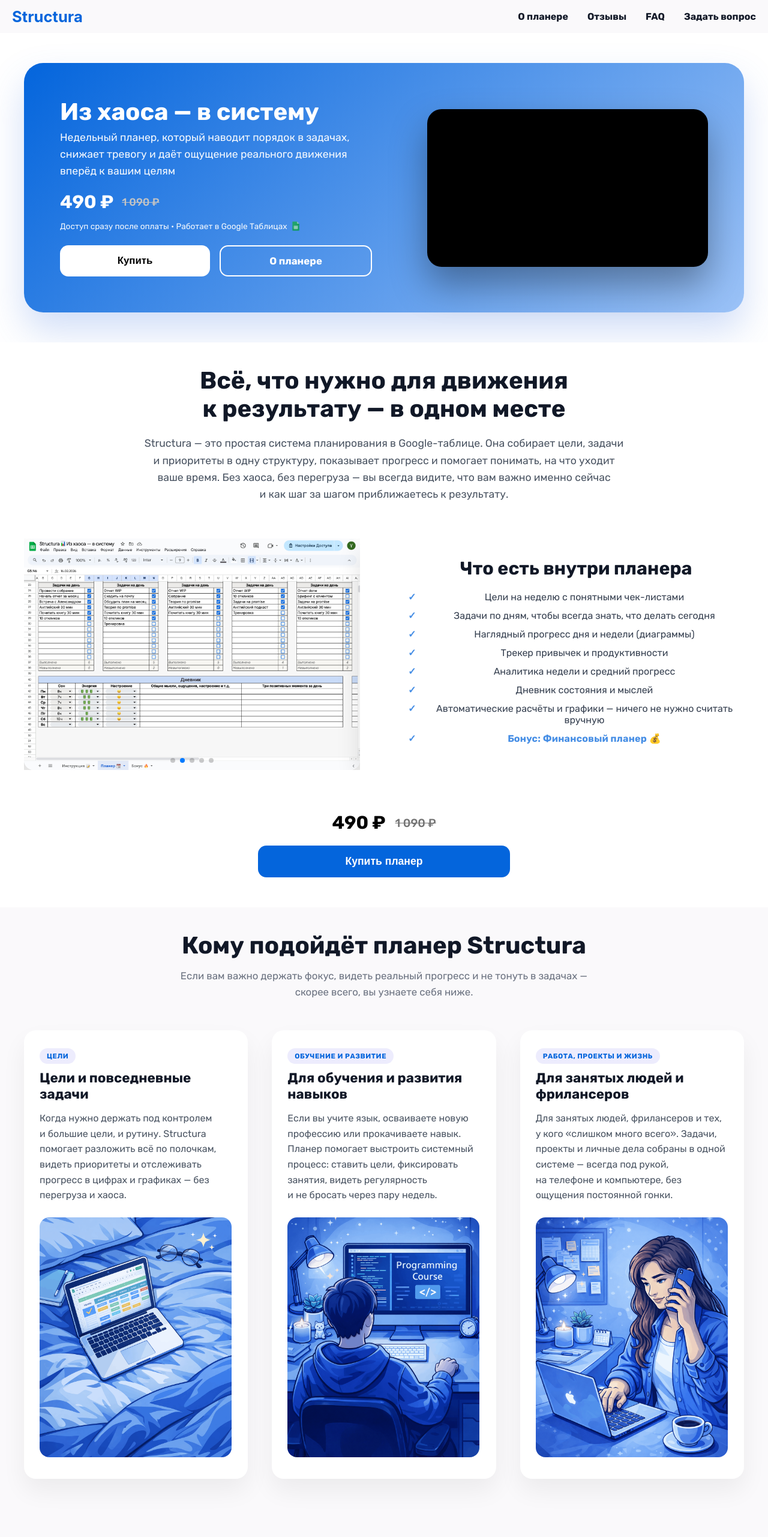
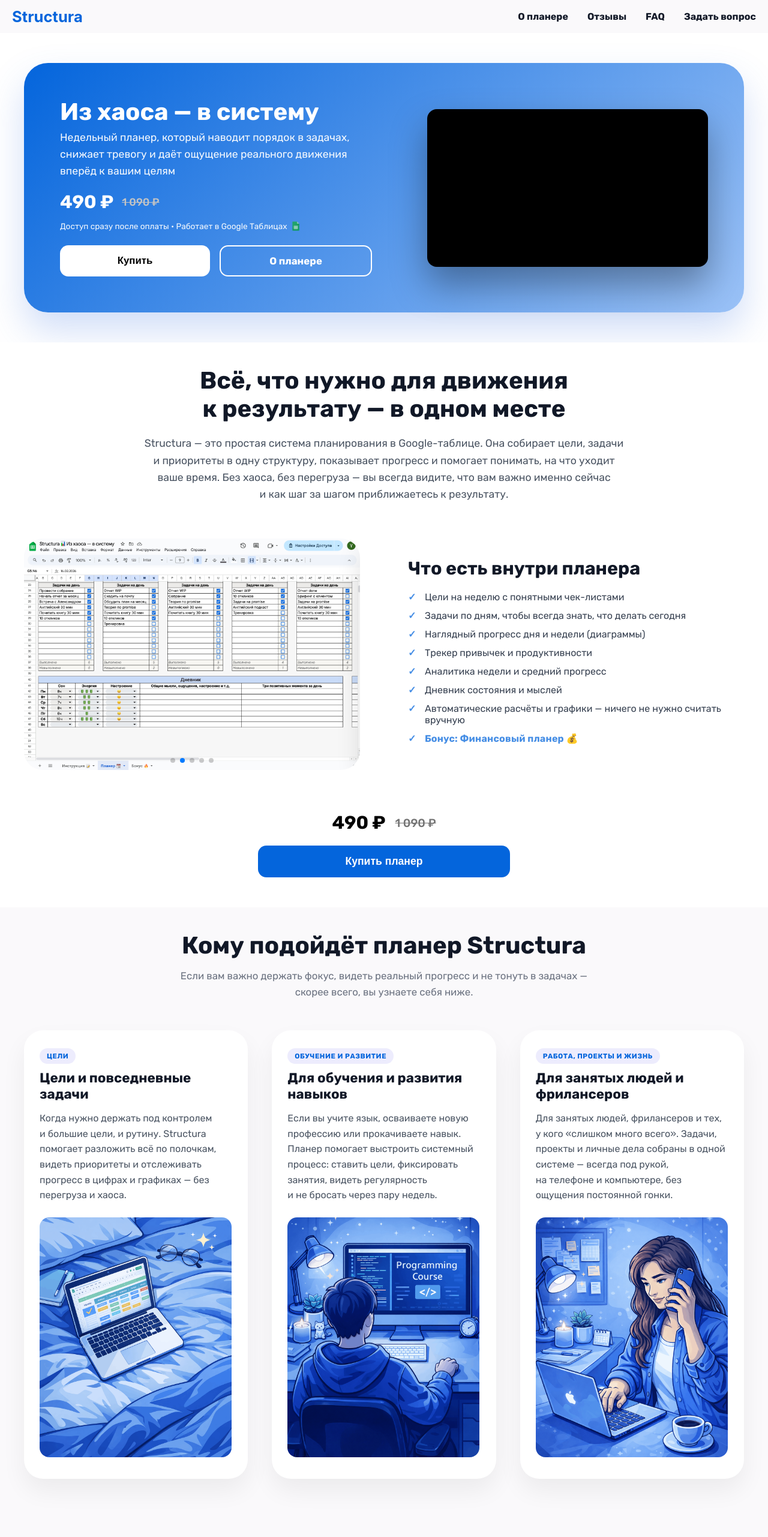
Before and after one commit to Yaroslav-Chertov/structura, a Next.js app: page / in a window 1280 px wide. Shown: the top 2563 px of the page at 60% size. Built offline with nearby package versions, Linux system fonts and the light colour scheme; grey boxes are pictures that could not be loaded.

Commit message:
fix b.radius at all blocks

```diff
--- a/src/components/Advantages.module.scss
+++ b/src/components/Advantages.module.scss
@@ -30,7 +30,7 @@
 
 .card {
   background: #ffffff;
-  border-radius: 20px;
+  border-radius: 32px;
   padding: 30px 26px 36px;
   box-shadow: 0 20px 40px rgba(0, 0, 0, 0.06);
   transition:
--- a/src/components/BuySection.module.scss
+++ b/src/components/BuySection.module.scss
@@ -10,7 +10,7 @@
   width: 100%;
   background: linear-gradient(135deg, #0465dc, #9bc2f7);
   color: #ffffff;
-  border-radius: 28px;
+  border-radius: 40px;
   padding: 50px 30px;
   text-align: center;
   box-shadow: 0 40px 80px rgba(142, 181, 235, 0.35);
@@ -71,7 +71,7 @@
       font-size: 0.95rem;
 
       &::before {
-        content: "+";
+        content: "✓";
         position: absolute;
         left: 0;
         font-weight: 700;
--- a/src/components/Hero.module.scss
+++ b/src/components/Hero.module.scss
@@ -13,7 +13,7 @@
   max-width: 1200px;
   margin: 0 auto;
   padding: 60px;
-  border-radius: 32px;
+  border-radius: 40px;
   display: grid;
   grid-template-columns: 1.1fr 0.9fr;
   align-items: center;
@@ -138,7 +138,7 @@
 .videoWrapper {
   width: 100%;
   aspect-ratio: 16 / 9;
-  border-radius: 24px;
+  border-radius: 16px;
   overflow: hidden;
   background: #000;
   box-shadow: 0 30px 60px rgba(0, 0, 0, 0.35);
--- a/src/components/ProductInfo.module.scss
+++ b/src/components/ProductInfo.module.scss
@@ -28,6 +28,7 @@
   width: 100%;
   overflow: hidden;
   min-width: 0;
+  border-radius: 32px;
 
   img {
     width: 100%;
@@ -41,7 +42,7 @@
 .features {
   max-width: 700px;
   margin: 0 auto 50px;
-  text-align: center;
+  text-align: left;
 
   h3 {
     font-size: 1.9rem;
--- a/src/components/Reviews.module.scss
+++ b/src/components/Reviews.module.scss
@@ -23,7 +23,7 @@
 
 .card {
   background: #f9fafb;
-  border-radius: 20px;
+  border-radius: 16px;
   padding: 30px 26px;
   box-shadow: 0 20px 40px rgba(0, 0, 0, 0.06);
   transition:
--- a/src/components/Steps.module.scss
+++ b/src/components/Steps.module.scss
@@ -30,7 +30,7 @@
 .card {
   position: relative;
   background: #f9fafb;
-  border-radius: 22px;
+  border-radius: 16px;
   padding: 38px 30px 36px;
   text-align: left;
   box-shadow: 0 20px 40px rgba(0, 0, 0, 0.06);
--- a/src/components/VisualBlock.module.scss
+++ b/src/components/VisualBlock.module.scss
@@ -7,7 +7,7 @@
   max-width: 1200px;
   margin: 0 auto;
   padding: 60px;
-  border-radius: 32px;
+  border-radius: 40px;
   display: grid;
   grid-template-columns: 1.1fr 0.9fr;
   align-items: center;
```
